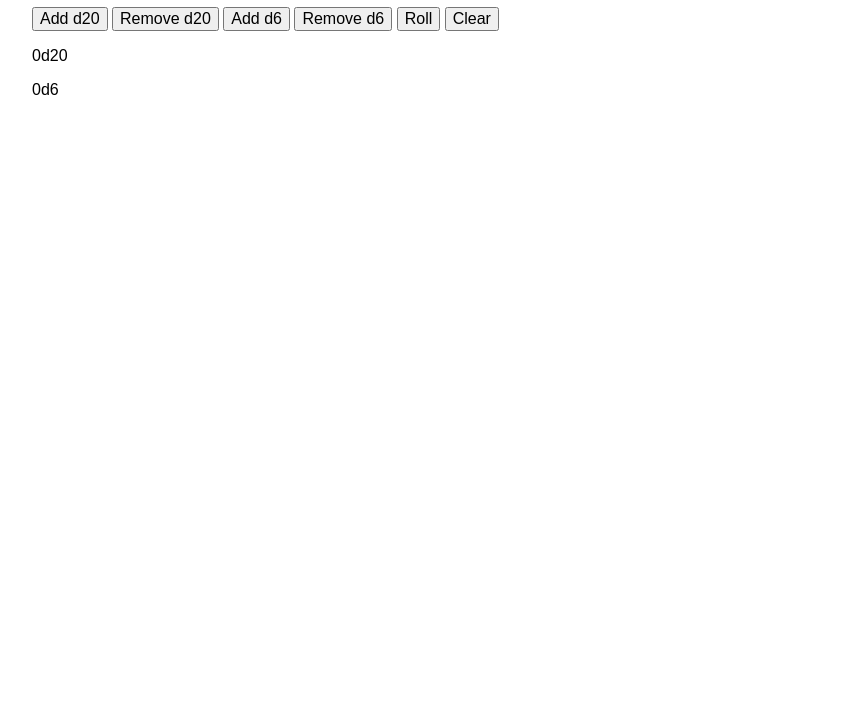
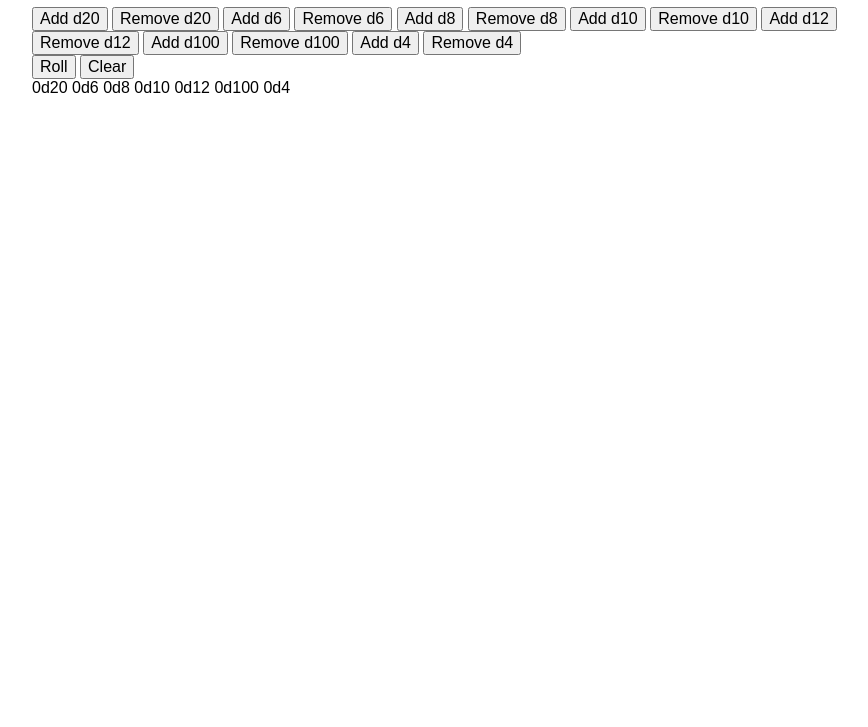
Before and after one commit to Ameliarate16/roller, a website: page index.html in a window 1280 px wide. Shown: the part 73-800 px from the top of the page, without its empty margins (158-1026 px from the left). Drawn offline with nearby package versions, Linux system fonts and the light colour scheme.

Commit message:
added more dice

```diff
--- a/index.html
+++ b/index.html
@@ -10,17 +10,11 @@
 	<div class="container">
 		<h1>Dice Roller</h1>
         <form>
-            <button class="add d20" value="20">Add d20</button>
-            <button class="remove d20" value="20">Remove d20</button>
-            <button class="add d6" value="6">Add d6</button>
-            <button class="remove d6" value="6">Remove d6</button>
+            <br />
             <button id="rollButton" value="Roll">Roll</button>
             <button id="clearButton" value="Clear">Clear</button>
         </form>
-        <div class="pool">
-            <p class="d20">0d20</p>
-            <p class="d6">0d6</p>
-        </div>
+        <div class="pool"></div>
         <div class="output"></div>
 	</div>
     <script src="https://ajax.googleapis.com/ajax/libs/jquery/3.3.1/jquery.min.js"></script>
--- a/public/scripts/main.js
+++ b/public/scripts/main.js
@@ -8,6 +8,26 @@ var dice = {
   d6: {
     pool: 0,
     sides: 6
+  },
+  d8: {
+    pool: 0,
+    sides: 8
+  },
+  d10: {
+    pool: 0,
+    sides: 10
+  },
+  d12: {
+    pool: 0,
+    sides: 12
+  },
+  d100: {
+    pool: 0,
+    sides: 100
+  },
+  d4: {
+    pool: 0,
+    sides: 4
   }
 };
 
@@ -17,7 +37,7 @@ var addDie = function addDie(dieSize) {
 
     if (die.sides === dieSize) {
       die.pool += 1;
-      $("p.".concat(type)).text(die.pool + type);
+      $("span.".concat(type)).text(die.pool + type);
       return true;
     }
   }
@@ -31,7 +51,7 @@ var removeDie = function removeDie(dieSize) {
 
     if (die.sides === dieSize && die.pool > 0) {
       die.pool -= 1;
-      $("p.".concat(type)).text(die.pool + type);
+      $("span.".concat(type)).text(die.pool + type);
       return true;
     }
   }
@@ -61,12 +81,17 @@ var reset = function reset() {
   for (var type in dice) {
     var die = dice[type];
     die.pool = 0;
-    $("p.".concat(type)).text(die.pool + type);
+    $("span.".concat(type)).text(die.pool + type);
   }
 };
 
 $(function () {
-  //debugger;
+  for (var die in dice) {
+    $('br').before("\n            <button class=\"add ".concat(die, "\" value=\"").concat(dice[die].sides, "\">Add ").concat(die, "</button>\n            <button class=\"remove ").concat(die, "\" value=\"").concat(dice[die].sides, "\">Remove ").concat(die, "</button>\n        "));
+    $(".pool").append("\n            <span class=\"".concat(die, "\">0").concat(die, "</span>\n        "));
+  } //debugger;
+
+
   $("form").on("click", "#rollButton", function (e) {
     e.preventDefault();
     var total = roll();
```
Also changed, not shown: dev/scripts/main.js (+32 -3 lines).
